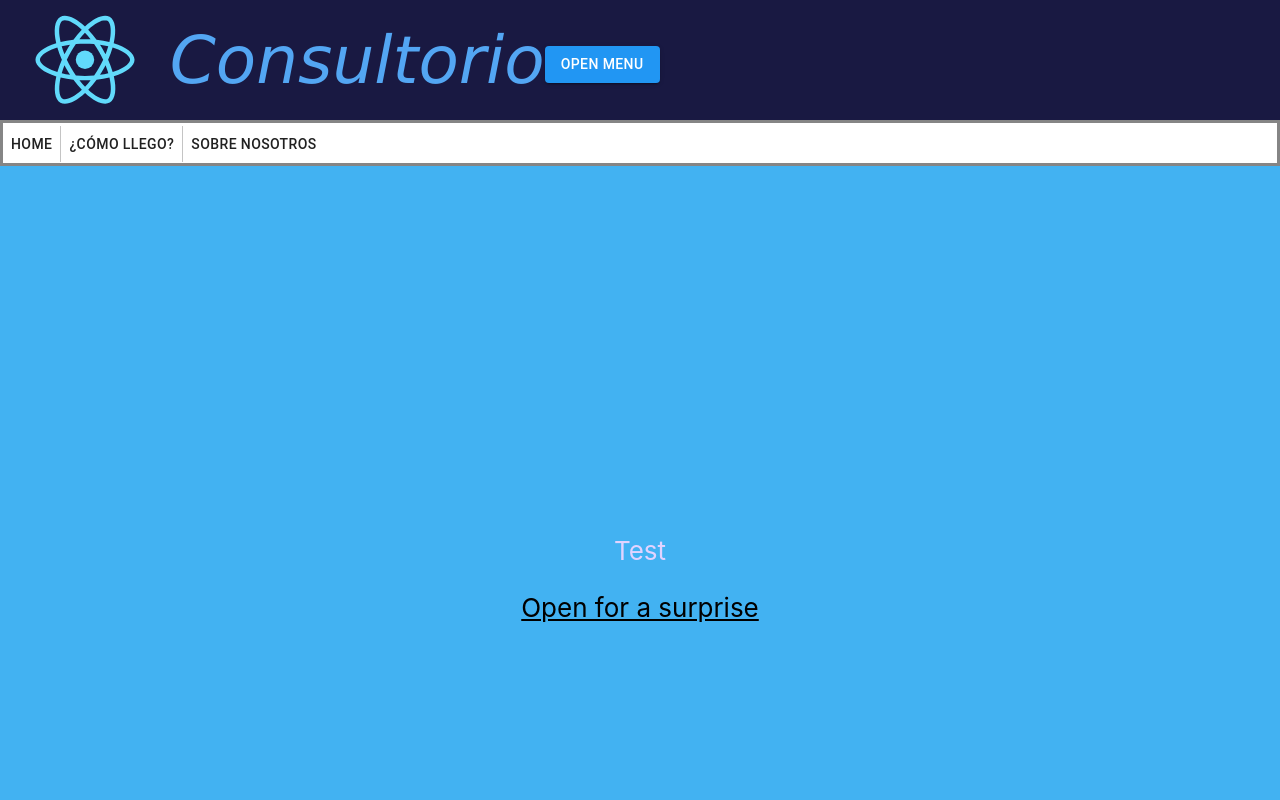
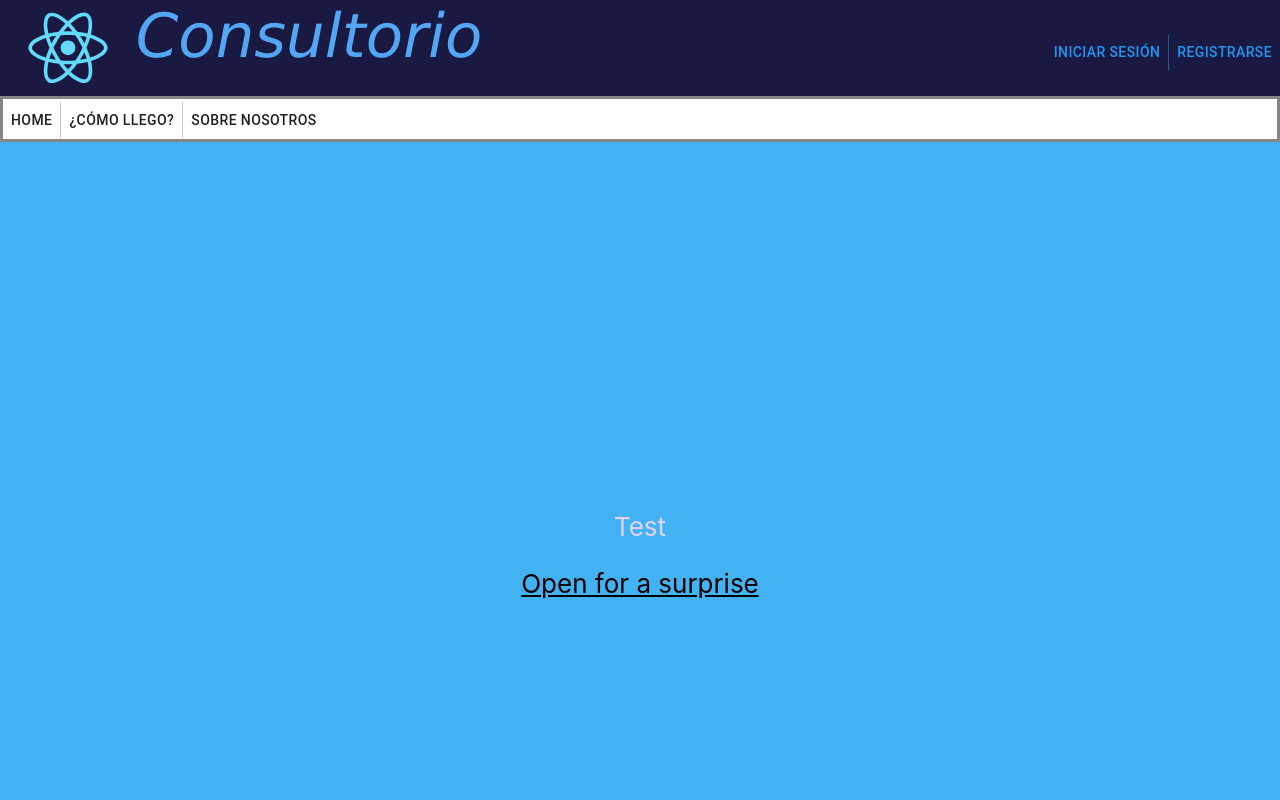
Before and after one commit to JPPieczocha/Aplicaciones-Interactivas-G2, a React (Create React App) app: page / in a window 1280 px wide. Shown: the top 800 px of the page. Built offline with nearby package versions, Linux system fonts and the light colour scheme.

Commit message:
Desplegable, Inicio de Sesion y Grilla

```diff
--- a/src/App.css
+++ b/src/App.css
@@ -3,7 +3,8 @@
 }
 
 .App-logo {
-  height: 15vmin;
+  float: center;
+  height: 12vmin;
   pointer-events: none;
 }
 
@@ -44,7 +45,7 @@
   display: flex;
   align-items: center;
   justify-content: left;
-  font-size: calc(50px + 2vmin);
+  font-size: calc(45px + 2vmin);
   font-style: oblique;
   font-family: Verdana;
   color: #53a6f3;
--- a/src/App.js
+++ b/src/App.js
@@ -1,22 +1,19 @@
 import React from 'react';
-import logo from './logo.svg';
 import './App.css';
 import MenuPrincipal from './components/MenuPrincipal.js';
-import Desplegable from './components/Desplegable.js';
+import AutoGrid from './components/Grid.js'
 
 function App() {
 
   return (
     <div className="App">
       <header className="App-barraTitulo">
-       <img src={logo} className="App-logo" alt="logo"/>
-        Consultorio
-        <Desplegable></Desplegable>
+        <AutoGrid></AutoGrid>
       </header>
-      <body className="App-header">
+      <header className="App-header">
       <MenuPrincipal>
       </MenuPrincipal>
-      </body>
+      </header>
       <header className="App-principal">
         <p>
           Test
--- a/src/assets/MenuPrincipal.css
+++ b/src/assets/MenuPrincipal.css
@@ -1,2 +1,3 @@
-.boton{float:left;
-    z-index: 99;}
+.boton{float:left;}
+
+.inicio{float:right;}
--- a/src/components/Desplegable.js
+++ b/src/components/Desplegable.js
@@ -7,7 +7,8 @@ import ListItemText from '@material-ui/core/ListItemText';
 
 const StyledMenu = withStyles({
   paper: {
-    border: '1px solid #d3d4d5',
+    border: '4px solid #1F2742',
+    backgroundColor: '#1769AA',
   },
 })((props) => (
   <Menu
@@ -27,11 +28,12 @@ const StyledMenu = withStyles({
 
 const StyledMenuItem = withStyles((theme) => ({
   root: {
+    color: theme.palette.common.white,
+    backgroundColor: theme.palette.primary.dark,
     '&:focus': {
-      backgroundColor: theme.palette.primary,
+      backgroundColor: theme.palette.primary.dark,
       '& .MuiListItemIcon-root, & .MuiListItemText-primary': {
-        color: theme.palette.common.black,
-        justifyItems: "center"
+        backgroundColor: theme.palette.primary.dark,
       },
     },
   },
@@ -57,7 +59,7 @@ export default function CustomizedMenus() {
         color="primary"
         onClick={handleClick}
       >
-        Open Menu
+        ^
       </Button>
       <StyledMenu
         id="customized-menu"
@@ -67,13 +69,13 @@ export default function CustomizedMenus() {
         onClose={handleClose}
       >
         <StyledMenuItem>
-          <ListItemText primary="Sent mail" align="center"/>
+          <ListItemText primary="Sent mail" align="center" justify="center"/>
         </StyledMenuItem>
         <StyledMenuItem>
-          <ListItemText primary="Drafts" align="center"/>
+          <ListItemText primary="Drafts" align="center" justify="center"/>
         </StyledMenuItem>
         <StyledMenuItem>
-          <ListItemText primary="Inbox" align="center"/>
+          <ListItemText primary="Inbox" align="center" justify="center"/>
         </StyledMenuItem>
       </StyledMenu>
     </div>
--- /dev/null
+++ b/src/components/Grid.js
@@ -0,0 +1,35 @@
+import React from 'react';
+import { makeStyles } from '@material-ui/core/styles';
+import Desplegable from './Desplegable.js';
+import InicioRegistro from './InicioRegistro.js'
+import Grid from '@material-ui/core/Grid';
+import logo from './../logo.svg';
+
+const useStyles = makeStyles((theme) => ({
+  root: {
+    flexGrow: 1,
+    alignItems: "center",
+    justifyItems: "center"
+  },
+  paper: {
+    padding: theme.spacing(0),
+    color: theme.palette.text.secondary,
+  },
+}));
+export default function AutoGrid() {
+  const classes = useStyles();
+//InicioRegistro o bien Desplegable//
+  return (
+    <div className={classes.root}>
+      <Grid container spacing={1}>
+        <Grid item xs>
+         <img src={logo} className="App-logo" alt="logo" justify= "center" align= "left"/>
+        Consultorio
+        </Grid>
+        <Grid item xs align='right'>
+         <InicioRegistro></InicioRegistro>
+        </Grid>
+      </Grid>
+    </div>
+  );
+}
--- /dev/null
+++ b/src/components/InicioRegistro.js
@@ -0,0 +1,15 @@
+import React from 'react';
+import {Button, ButtonGroup} from '@material-ui/core';
+import "./../assets/MenuPrincipal.css"
+
+export default function InicioRegistro() {
+
+  return (
+    <div className="inicio">
+     <ButtonGroup variant="text" aria-label="text primary button group" color="primary">
+      <Button> Iniciar Sesión </Button>
+      <Button> Registrarse </Button>
+     </ButtonGroup>
+    </div>
+  );
+}
```
